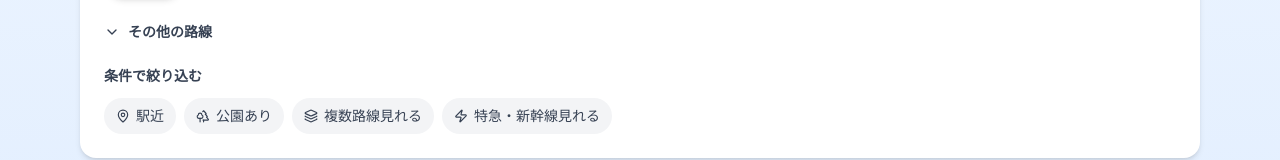
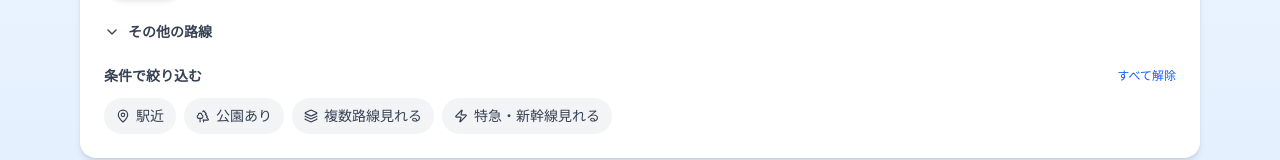
Before and after one commit to sakutaku-ui/kotetsu-spot, a Next.js app: page / in a window 1280 px wide. Both pictures are taken after a click on the button "西武線". Shown: the part 250-410 px from the top of the page. Built offline with nearby package versions, Linux system fonts and the light colour scheme.

Commit message:
フィルターに解除追加

```diff
--- a/app/page.tsx
+++ b/app/page.tsx
@@ -362,7 +362,22 @@ export default function Home() {
 
             {/* 条件フィルター */}
             <div>
-              <h3 className="text-sm font-semibold text-gray-700 mb-3">条件で絞り込む</h3>
+              <div className="flex items-center justify-between mb-3">
+              <h3 className="text-sm font-semibold text-gray-700">条件で絞り込む</h3>
+              {(selectedMainLine || selectedFilters.length > 0) && (
+                <button
+                  onClick={() => {
+                    setSelectedMainLine('')
+                    setSelectedFilters([])
+                    setSelectedArea('')
+                    setExpandedCompany('')
+                  }}
+                  className="text-xs text-blue-600 hover:text-blue-700 font-medium transition-colors"
+                >
+                すべて解除
+                </button>
+              )}
+              </div>
               <div className="flex flex-wrap gap-2">
                 <button
                   onClick={() => toggleFilter('駅近')}
```
